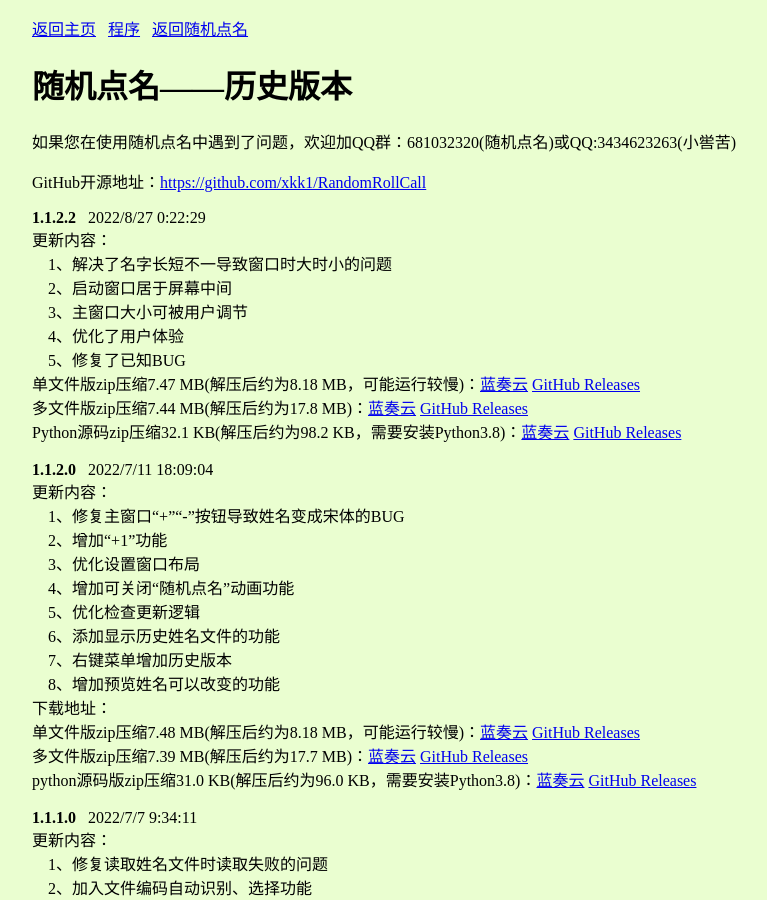
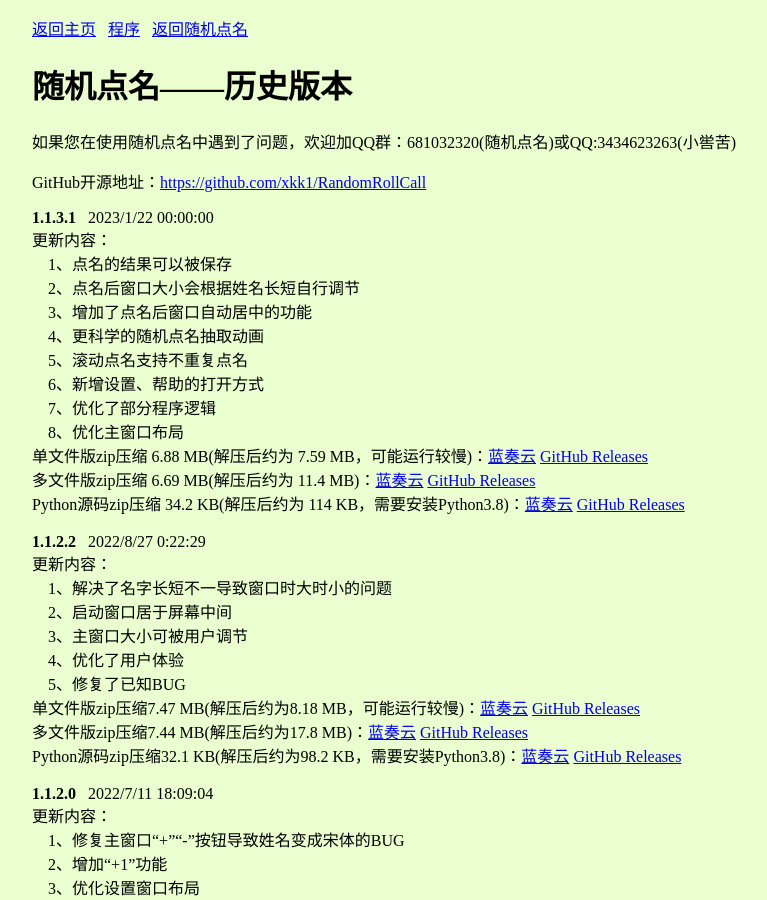
Before and after one commit to xkk1/xkk1.github.io, a Jekyll site: the page program/randomrollcall/history.html, which Jekyll copies as it is, in a window 1280 px wide and 900 px high. Shown: the whole window, without its empty margins (108-875 px from the left). Built offline with Jekyll 4.4.1, drawn with Linux system fonts in a browser that asks for light colours; comment, search, counter and statistics services are not loaded.

Commit message:
Update history.html

```diff
--- a/program/randomrollcall/history.html
+++ b/program/randomrollcall/history.html
@@ -16,6 +16,22 @@
         GitHub开源地址：<a href="https://github.com/xkk1/RandomRollCall" target="_blank">https://github.com/xkk1/RandomRollCall</a>
     </p>
     <p id="xkk_p">
+<strong>1.1.3.1</strong>&nbsp;&nbsp;&nbsp;2023/1/22 00:00:00<br />
+更新内容：<br />
+&nbsp;&nbsp;&nbsp;&nbsp;1、点名的结果可以被保存<br />
+&nbsp;&nbsp;&nbsp;&nbsp;2、点名后窗口大小会根据姓名长短自行调节<br />
+&nbsp;&nbsp;&nbsp;&nbsp;3、增加了点名后窗口自动居中的功能<br />
+&nbsp;&nbsp;&nbsp;&nbsp;4、更科学的随机点名抽取动画<br />
+&nbsp;&nbsp;&nbsp;&nbsp;5、滚动点名支持不重复点名<br />
+&nbsp;&nbsp;&nbsp;&nbsp;6、新增设置、帮助的打开方式<br />
+&nbsp;&nbsp;&nbsp;&nbsp;7、优化了部分程序逻辑<br />
+&nbsp;&nbsp;&nbsp;&nbsp;8、优化主窗口布局<br />
+单文件版zip压缩 6.88 MB(解压后约为 7.59 MB，可能运行较慢)：<a href="https://xiaokuku.lanzout.com/iYHpJ0lkutqh" target="_blank">蓝奏云</a>&nbsp;<a href="https://github.com/xkk1/RandomRollCall/releases/download/v1.1.3.1/RandomRollCall1.1.3.1Single.zip" target="_blank">GitHub Releases</a><br />
+多文件版zip压缩 6.69 MB(解压后约为 11.4 MB)：<a href="https://xiaokuku.lanzout.com/iuBkn0lkuuxa" target="_blank">蓝奏云</a>&nbsp;<a href="https://github.com/xkk1/RandomRollCall/releases/download/v1.1.3.1/RandomRollCall1.1.3.1Multifile.zip" target="_blank">GitHub Releases</a><br />
+Python源码zip压缩 34.2 KB(解压后约为 114 KB，需要安装Python3.8)：<a href="https://xiaokuku.lanzout.com/iNZH50lkusfa" target="_blank">蓝奏云</a>&nbsp;<a href="https://github.com/xkk1/RandomRollCall/releases/download/v1.1.3.1/RandomRollCall1.1.3.1Python_code.zip" target="_blank">GitHub Releases</a><br />
+
+        <br />
+
 <strong>1.1.2.2</strong>&nbsp;&nbsp;&nbsp;2022/8/27 0:22:29<br />
 更新内容：<br />
 &nbsp;&nbsp;&nbsp;&nbsp;1、解决了名字长短不一导致窗口时大时小的问题<br />
```
